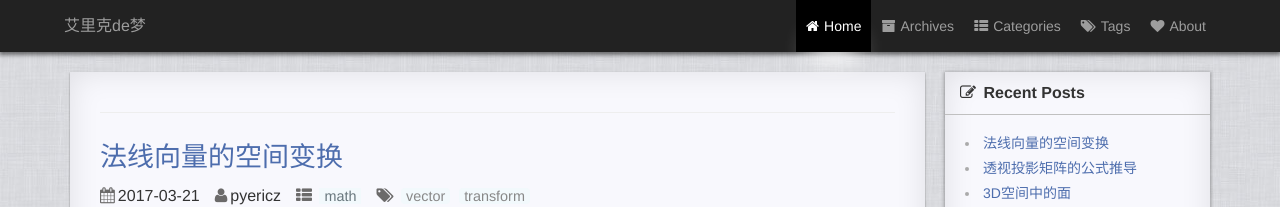
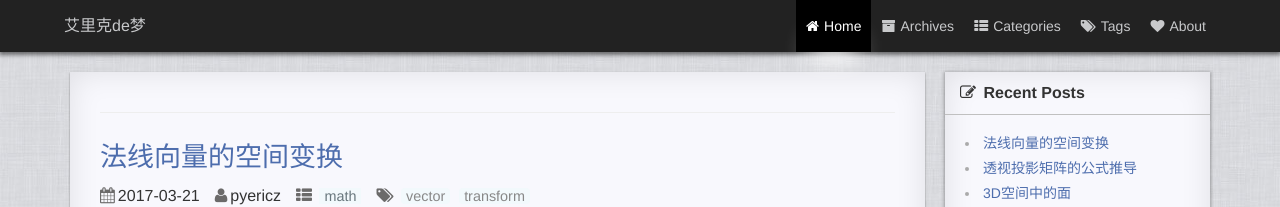
Before and after one commit to pyericz/blog, a Jekyll site: the page built from index.html, in a window 1280 px wide. Shown: the top 207 px of the page. Built offline with Jekyll 4.4.1, drawn with Linux system fonts in a browser that asks for light colours; the list of posts is cut into pages by our own code; comment, search, counter and statistics services are not loaded.

Commit message:
主题配色更新

```diff
--- a/_sass/_header.scss
+++ b/_sass/_header.scss
@@ -8,7 +8,7 @@ header {
     z-index: 1030;
     width: 100%;
     a {
-        color: #9d9d9d;
+        color: #c8c9cb;
         -webkit-transition: 0.2s ease;
         transition: 0.2s ease;
         &:hover {
@@ -125,7 +125,7 @@ header {
                 background: #222;
                 border: 1px solid #333;
                 border-radius: 4px;
-                color: #9d9d9d;
+                color: #c8c9cb;
                 font-size: 17px;
                 -webkit-transition: 0.4s ease;
                 transition: 0.4s ease;
```
